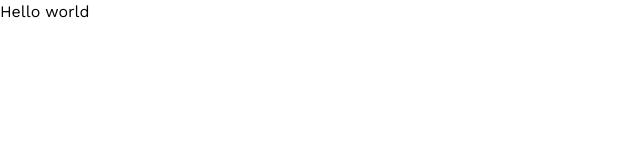
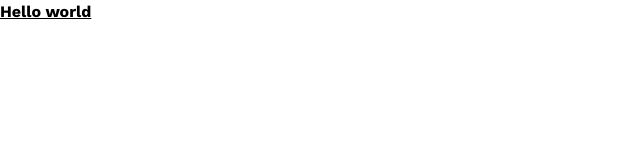
Before and after one commit to jcochran206/3D_portfolio, a React (Vite) app: page / in a window 1280 px wide. Shown: the top 160 px of the page, without its empty margins (0-640 px from the left). Built offline with nearby package versions, Linux system fonts and the light colour scheme.

Commit message:
updated tailwind.config.js

```diff
--- a/tailwind.config.js
+++ b/tailwind.config.js
@@ -3,6 +3,7 @@ export default {
   content: [
     "./index.html",
     ".src/**/*./{js,ts,jsx,tsx}",
+    "./src/**/*.jsx",
 ],
   theme: {
     extend: {
```
